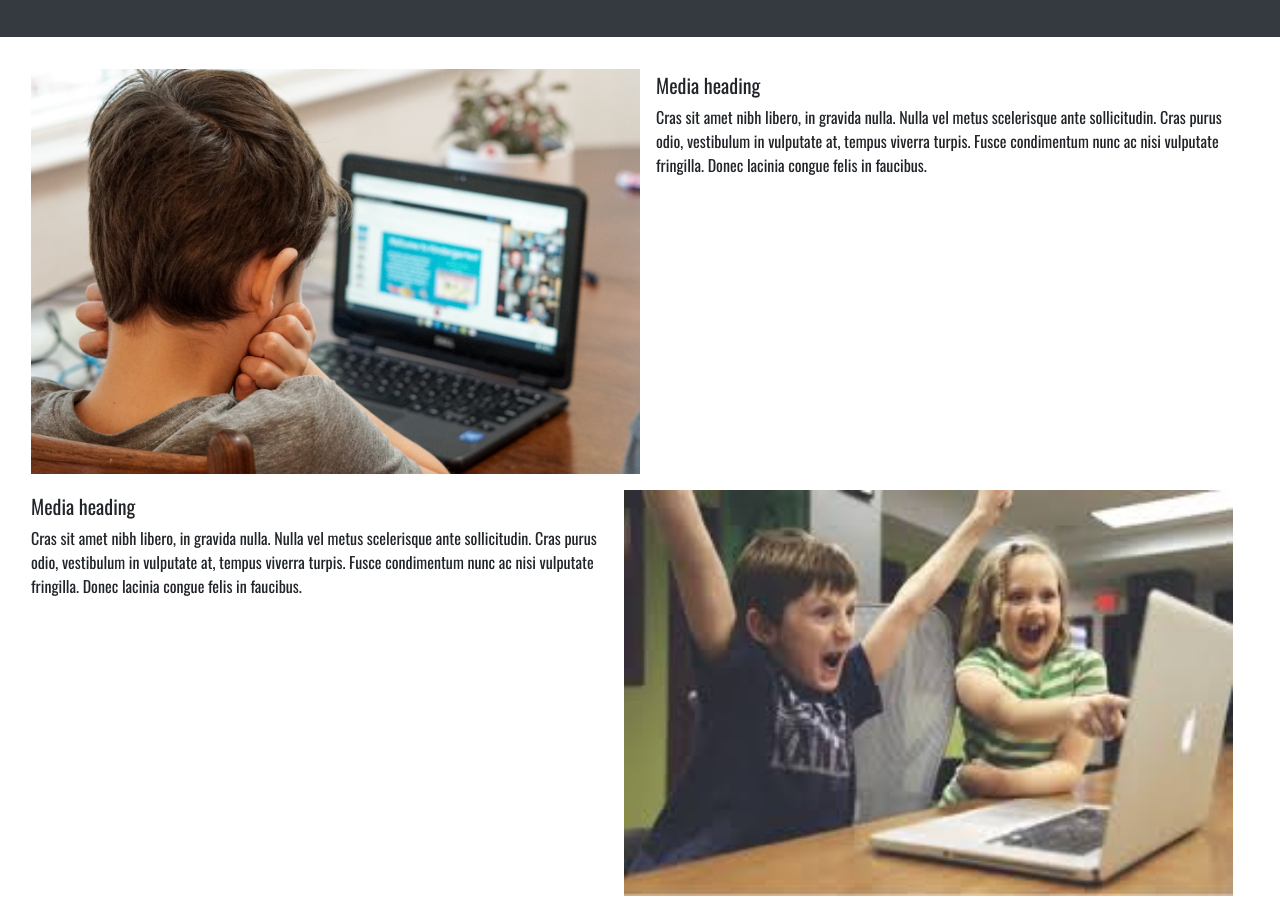
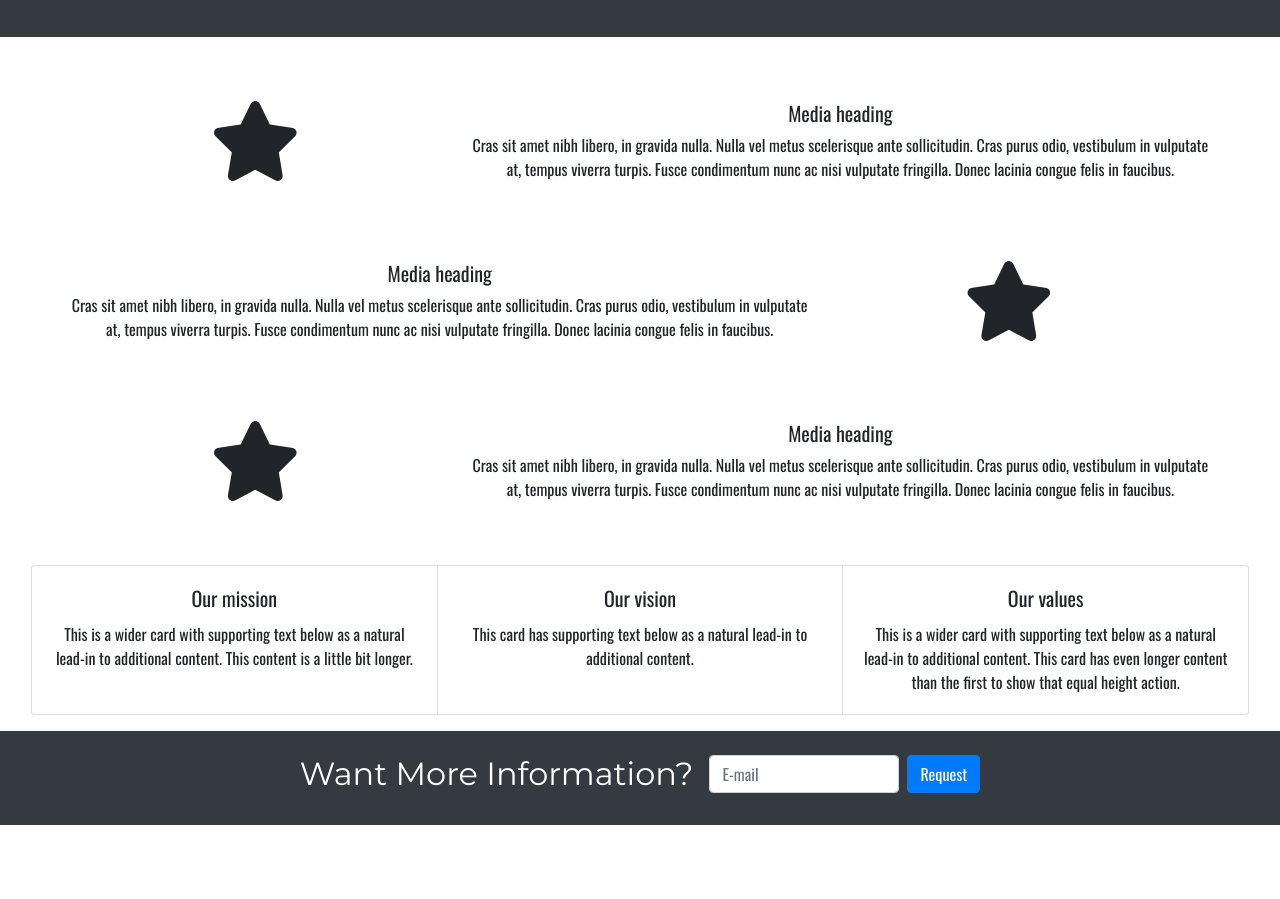
Before and after one commit to henry-hartzler/learning-management-portfolio-project, a website: page index.html in a window 1280 px wide. Shown: the part 800-1699 px from the top of the page. After the commit the page ends 1625 px from the top, so only its background shows below. Drawn offline with nearby package versions, Linux system fonts and the light colour scheme; files whose address does not match are found by name.

Commit message:
updating cards and media

```diff
--- a/index.html
+++ b/index.html
@@ -114,7 +114,7 @@
       <div class="container d-flex justify-content-center">
         <div class="row my-3">
           <div class="col my-4">
-            <a href="#"><i class="fa fa-solid fa-circle-chevron-down mx-auto fa-2xl text-white"></i></a>
+            <a href="#features"><i class="fa fa-solid fa-circle-chevron-down mx-auto fa-2xl text-white"></i></a>
           </div>
         </div>
       </div>
@@ -122,37 +122,46 @@
 
     <div class="container-fluid w-100" id="features">
 
-      <div class="align-items-center border-0 m-3">
-        <div class="row no-gutters media">
-          <img class="col-sm-6 mr-3" src="/img/0_52Yo17bW82WXikk2.jpg" alt="Generic placeholder image">
-          <div class="media-body">
-            <h5 class="mt-1">Media heading</h5>
-            Cras sit amet nibh libero, in gravida nulla. Nulla vel metus scelerisque ante sollicitudin. Cras purus odio, vestibulum in vulputate at, tempus viverra turpis. Fusce condimentum nunc ac nisi vulputate fringilla. Donec lacinia congue felis in faucibus.
+      <div class="border-0 m-5">
+        <div class="row no-gutters media text-center" >
+          <div class="col-sm-4 align-self-center my-2 my-sm-3 mr-sm-3" >
+            <i class="fa-solid fa-star fa-5x"></i>
+          </div>
+
+          <div class="media-body my-2 my-sm-3" >
+            <h5 class="mt-0">Media heading</h5>
+            <p class="mb-0">Cras sit amet nibh libero, in gravida nulla. Nulla vel metus scelerisque ante sollicitudin. Cras purus odio, vestibulum in vulputate at, tempus viverra turpis. Fusce condimentum nunc ac nisi vulputate fringilla. Donec lacinia congue felis in faucibus.</p>
           </div>
         </div>
       </div>
 
-      <div class="align-items-center border-0 m-3">
-        <div class="row no-gutters media">
-          <img class="col-sm-6 mr-3 order-sm-last" src="/img/images.jpg" alt="Generic placeholder image">
-          <div class="media-body">
-          <h5 class="mt-1">Media heading</h5>
-          Cras sit amet nibh libero, in gravida nulla. Nulla vel metus scelerisque ante sollicitudin. Cras purus odio, vestibulum in vulputate at, tempus viverra turpis. Fusce condimentum nunc ac nisi vulputate fringilla. Donec lacinia congue felis in faucibus.
+      <div class="border-0 m-5">
+        <div class="row no-gutters media text-center" >
+          <div class="col-sm-4 align-self-center my-2 my-sm-3 mr-sm-3 order-sm-last" >
+            <i class="fa-solid fa-star fa-5x"></i>
+          </div>
+
+          <div class="media-body my-2 my-sm-3" >
+            <h5 class="mt-0">Media heading</h5>
+            <p class="mb-0">Cras sit amet nibh libero, in gravida nulla. Nulla vel metus scelerisque ante sollicitudin. Cras purus odio, vestibulum in vulputate at, tempus viverra turpis. Fusce condimentum nunc ac nisi vulputate fringilla. Donec lacinia congue felis in faucibus.</p>
           </div>
         </div>
       </div>
 
-      <div class="align-items-center border-0 m-3">
-        <div class="row no-gutters media">
-          <img class="col-sm-6 mr-3" src="/img/Time-management-chart-back-to-school.jpg" alt="Generic placeholder image">
-          <div class="media-body">
-           <h5 class="mt-1">Media heading</h5>
-             Cras sit amet nibh libero, in gravida nulla. Nulla vel metus scelerisque ante sollicitudin. Cras purus odio, vestibulum in vulputate at, tempus viverra turpis. Fusce condimentum nunc ac nisi vulputate fringilla. Donec lacinia congue felis in faucibus.
-           </div>
+      <div class="border-0 m-5">
+        <div class="row no-gutters media text-center" >
+          <div class="col-sm-4 align-self-center my-2 my-sm-3 mr-sm-3" >
+            <i class="fa-solid fa-star fa-5x"></i>
+          </div>
+
+          <div class="media-body my-2 my-sm-3" >
+            <h5 class="mt-0">Media heading</h5>
+            <p class="mb-0">Cras sit amet nibh libero, in gravida nulla. Nulla vel metus scelerisque ante sollicitudin. Cras purus odio, vestibulum in vulputate at, tempus viverra turpis. Fusce condimentum nunc ac nisi vulputate fringilla. Donec lacinia congue felis in faucibus.</p>
+          </div>
         </div>
       </div>
 
-      <div class="card-group m-3">
+      <div class="card-group m-3 text-center">
         <div class="card">
           <div class="card-body">
             <h5 class="card-title">Our mission</h5>
@@ -180,7 +189,7 @@
           <h2 class="text-white">Want More Information?</h2>
         </div>
         <div class="form-group my-2 ml-2 ml-sm-3 mr-2">
-          <input type="email" class="form-control" id="inputEmail" placeholder="Email">
+          <input type="email" class="form-control" id="inputEmail" placeholder="E-mail">
         </div>
         <button type="submit" class="btn btn-primary my-2">Request</button>
       </form>
```
